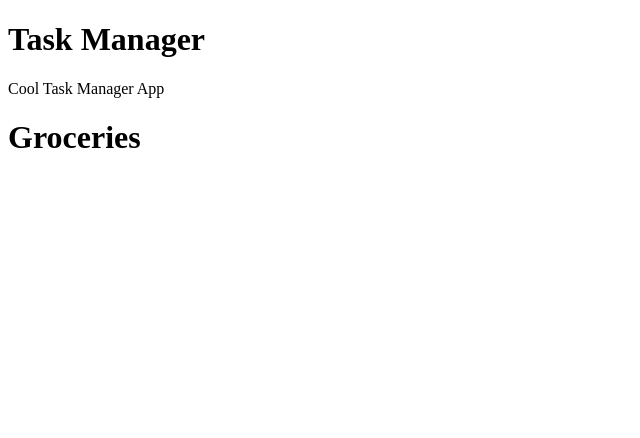
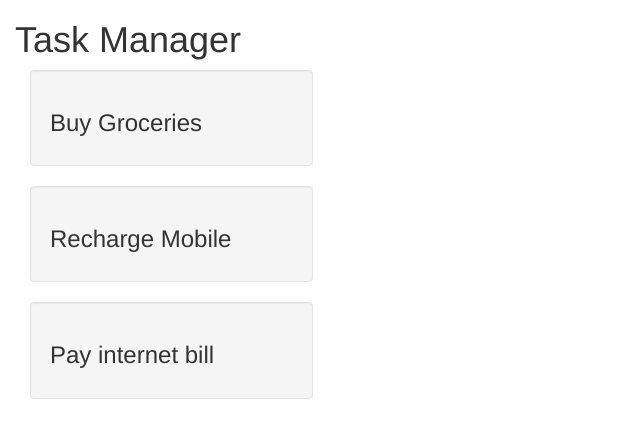
Before and after one commit to Mujib517/task-manager-udemy, an Angular app: page / in a window 1280 px wide. Shown: the top 438 px of the page, without its empty margins (0-640 px from the left). Built offline with nearby package versions, Linux system fonts and the light colour scheme.

Commit message:
task-list component

```diff
--- a/package.json
+++ b/package.json
@@ -20,6 +20,7 @@
     "@angular/platform-browser": "^4.0.0",
     "@angular/platform-browser-dynamic": "^4.0.0",
     "@angular/router": "^4.0.0",
+    "bootstrap": "^3.3.7",
     "core-js": "^2.4.1",
     "rxjs": "^5.1.0",
     "zone.js": "^0.8.4"
--- a/src/app/app.html
+++ b/src/app/app.html
@@ -1,4 +1,4 @@
-<h1>Task Manager</h1>
-<div>Cool Task Manager App</div>
-
-<app-task [task]="task"></app-task>
+<div class="container-fluid">
+    <h1>Task Manager</h1>
+    <app-task-list></app-task-list>
+</div>
--- a/src/app/app.module.ts
+++ b/src/app/app.module.ts
@@ -3,10 +3,11 @@ import { BrowserModule } from '@angular/platform-browser';
 import { AppComponent } from './app.component';
 import { TaskComponent } from './task/task.component';
 import { FormsModule } from '@angular/forms';
+import { TaskListComponent } from './task-list/task-list.component';
 
 @NgModule({
     imports: [BrowserModule,FormsModule],
-    declarations: [AppComponent, TaskComponent],
+    declarations: [AppComponent, TaskComponent, TaskListComponent],
     bootstrap: [AppComponent]
 })
 export class AppModule { }
--- /dev/null
+++ b/src/app/task-list/task-list.component.ts
@@ -0,0 +1,27 @@
+import { Component, OnInit } from '@angular/core';
+
+@Component({
+  selector: 'app-task-list',
+  template: `
+   <div class="col-md-3">
+      <div class="well" *ngFor="let task of tasks">
+          <app-task [task]="task"></app-task>
+      </div>
+    </div>
+  `,
+  styles: []
+})
+export class TaskListComponent {
+
+  tasks: any = [{
+    name:'Buy Groceries'
+  },
+  {
+    name:'Recharge Mobile'
+  },
+  {
+    name:'Pay internet bill'
+  }];
+
+
+}
--- a/src/app/task/task.component.ts
+++ b/src/app/task/task.component.ts
@@ -2,7 +2,7 @@ import { Component, OnInit,Input } from '@angular/core';
 
 @Component({
   selector: 'app-task',
-  template: `<h1>{{task.name}}</h1>`
+  template: `<h3>{{task.name}}</h3>`
 })
 
 export class TaskComponent {
```
Also changed, not shown: .angular-cli.json.
